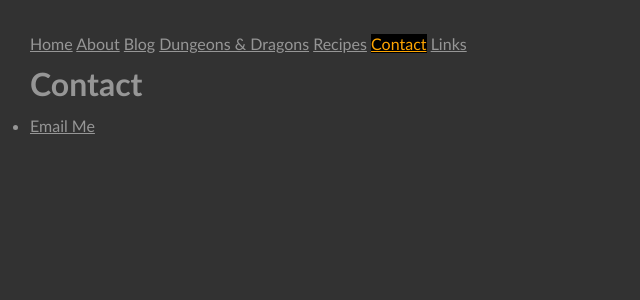
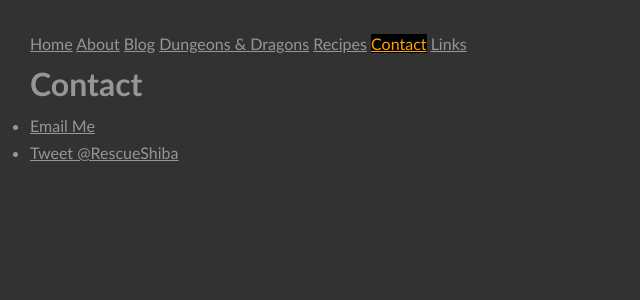
Before and after one commit to jacobpledger/website, a Jekyll site: the page built from contact.html, in a window 1280 px wide. Shown: the top 300 px of the page, without its empty margins (0-640 px from the left). Built offline with Jekyll 4.4.1, drawn with Linux system fonts in a browser that asks for light colours.

Commit message:
added twitter

```diff
--- a/contact.html
+++ b/contact.html
@@ -12,7 +12,8 @@ title: Contact
   <body>
   <h1>Contact</h1>
 	<ul>
-	<li><a href="mailto:jacob@jacobpledger.com">Email Me</a></li>
+  <li><a href="mailto:jacob@jacobpledger.com">Email Me</a></li>
+  <li><a href="https://twitter.com/RescueShiba">Tweet @RescueShiba</a></li>
 	</ul>
   </body>
 </html>
```
